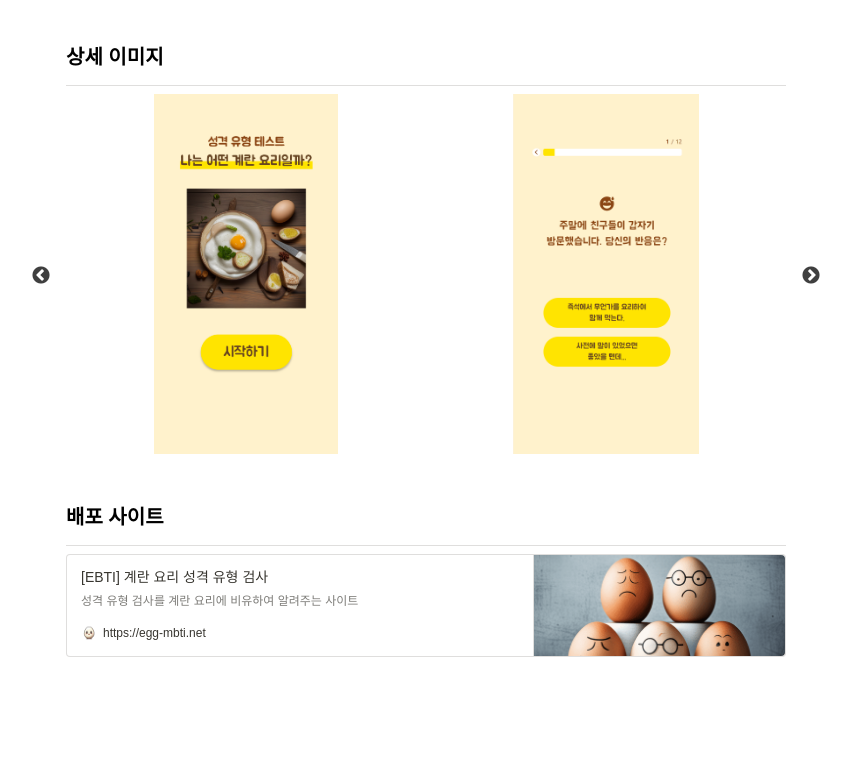
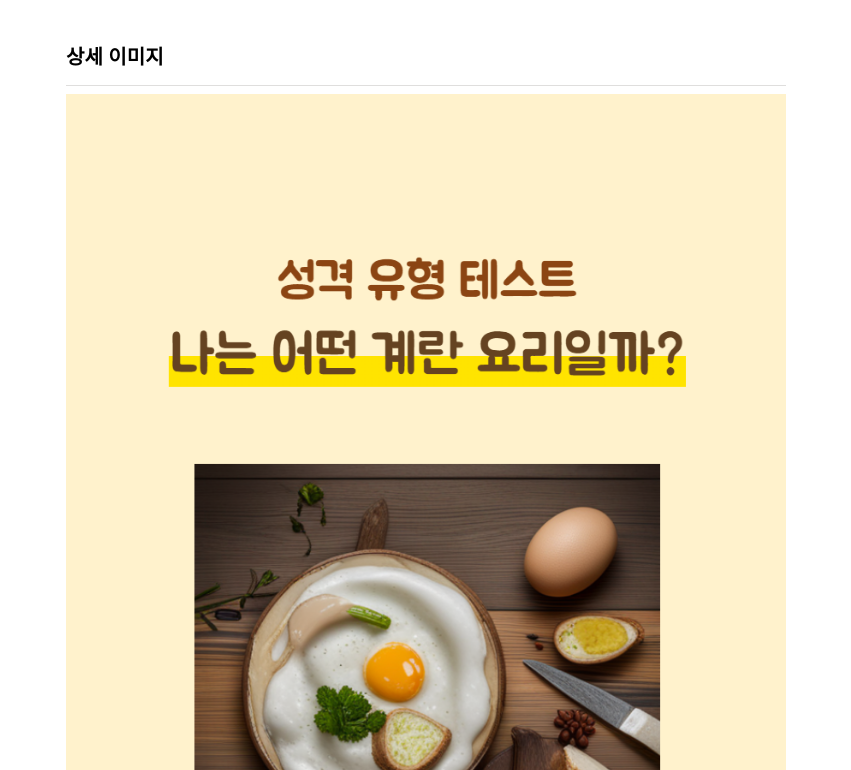
Before and after one commit to yoonth95/portfolio, a React (Vite) app: page /project/1 in a window 1280 px wide. Shown: the part 1130-1900 px from the top of the page, without its empty margins (334-1185 px from the left). Built offline with nearby package versions, Linux system fonts and the light colour scheme; a web font is replaced by a local one.

Commit message:
Design: 프로젝트 이미지 슬라이더 디자인 수정

```diff
--- a/src/components/project/projectImgSlide/ProjectImgSlide.styled.ts
+++ b/src/components/project/projectImgSlide/ProjectImgSlide.styled.ts
@@ -1,11 +1,14 @@
 import styled from "styled-components";
 
-export const SlideContainer = styled.div`
+interface SlideContainerProps {
+  $aspectRatio: string;
+}
+export const SlideContainer = styled.div<SlideContainerProps>`
   .slick-prev {
-    left: -35px;
+    left: 0px;
   }
   .slick-next {
-    right: -35px;
+    right: 0px;
   }
   .slick-prev:before,
   .slick-next:before {
@@ -13,7 +16,7 @@ export const SlideContainer = styled.div`
   }
 
   & img {
-    aspect-ratio: 1 / 1;
+    aspect-ratio: ${({ $aspectRatio }) => $aspectRatio};
     object-fit: contain;
   }
 `;
--- a/src/components/project/projectImgSlide/ProjectImgSlide.tsx
+++ b/src/components/project/projectImgSlide/ProjectImgSlide.tsx
@@ -5,20 +5,22 @@ import "slick-carousel/slick/slick-theme.css";
 import * as PIS from "./ProjectImgSlide.styled";
 
 interface ProjectImgSlideProps {
+  aspectRatio: string;
   children: React.ReactNode;
 }
 
-const ProjectImgSlide: React.FC<ProjectImgSlideProps> = ({ children }) => {
+const ProjectImgSlide: React.FC<ProjectImgSlideProps> = ({ aspectRatio, children }) => {
   const settings: Settings = {
+    dots: true,
     lazyLoad: "anticipated",
     infinite: true,
     speed: 500,
-    slidesToShow: 2,
-    slidesToScroll: 2,
+    slidesToShow: 1,
+    slidesToScroll: 1,
   };
 
   return (
-    <PIS.SlideContainer>
+    <PIS.SlideContainer $aspectRatio={aspectRatio}>
       <Slider {...settings}>{children}</Slider>
     </PIS.SlideContainer>
   );
```
